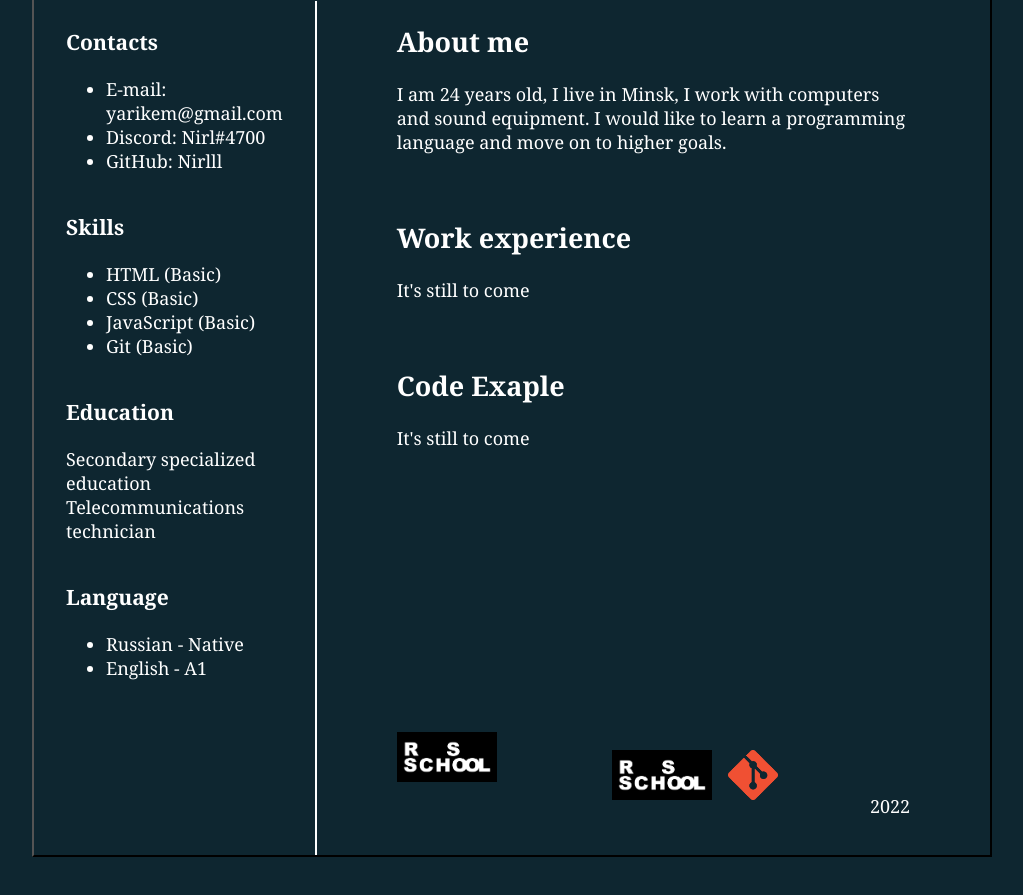
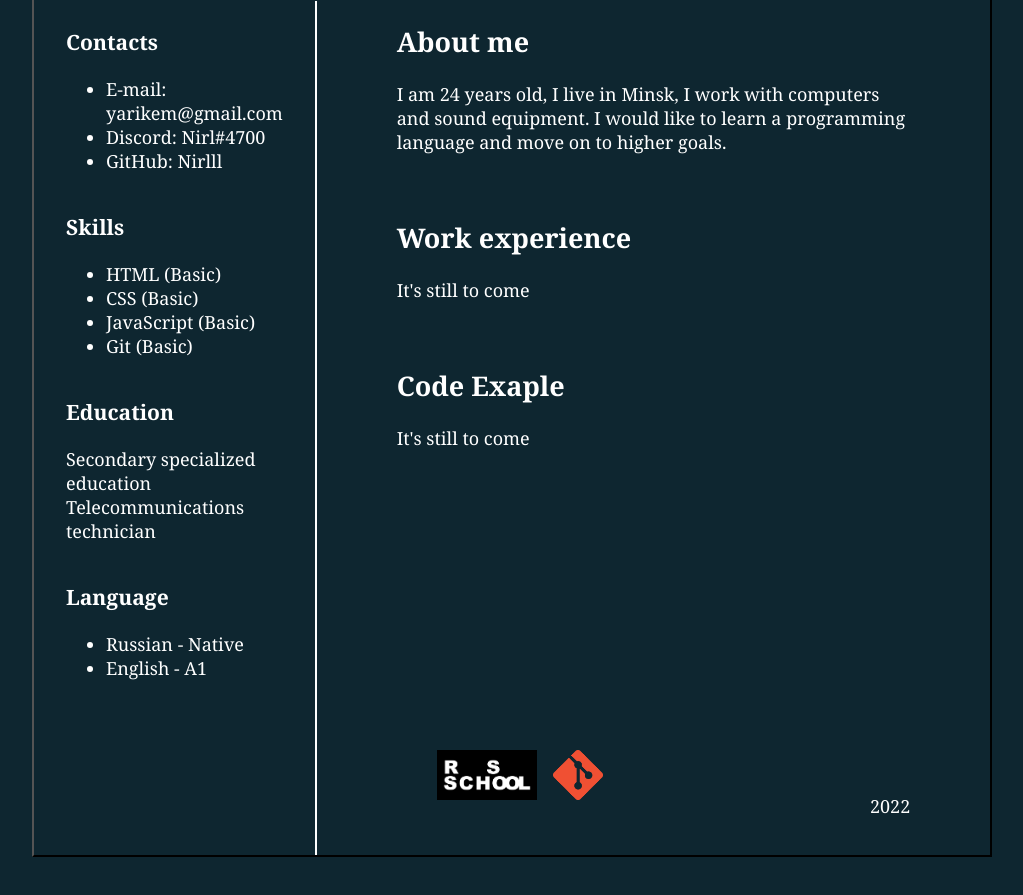
Before and after one commit to Nirlll/rsschool-cv, a plain HTML site: page index.html in a window 1280 px wide. Shown: the part 381-1276 px from the top of the page, without its empty margins (128-1151 px from the left). Drawn offline with Linux system fonts and the light colour scheme.

Commit message:
fix: index

```diff
--- a/index.html
+++ b/index.html
@@ -61,11 +61,6 @@
                 <p>It's still to come</p>
             </article><br>
         <footer class="footer">
-            <span class="RSSLink">
-                <a href="https://rs.school/js/">
-                    <img src="./images/rsschool-logo/rsschool-logo.png" alt="RSSLink" class="RSSLink">
-                </a>
-            </span>
             <nav>
                 <ul class="ulStyle">
                     <li class="liStyle"><span class="RSSLink"><a href="https://rs.school/js/"><img src="./images/rsschool-logo/rsschool-logo.png" alt="RSSLink" class="RSSLink"></a></span></li>
```
